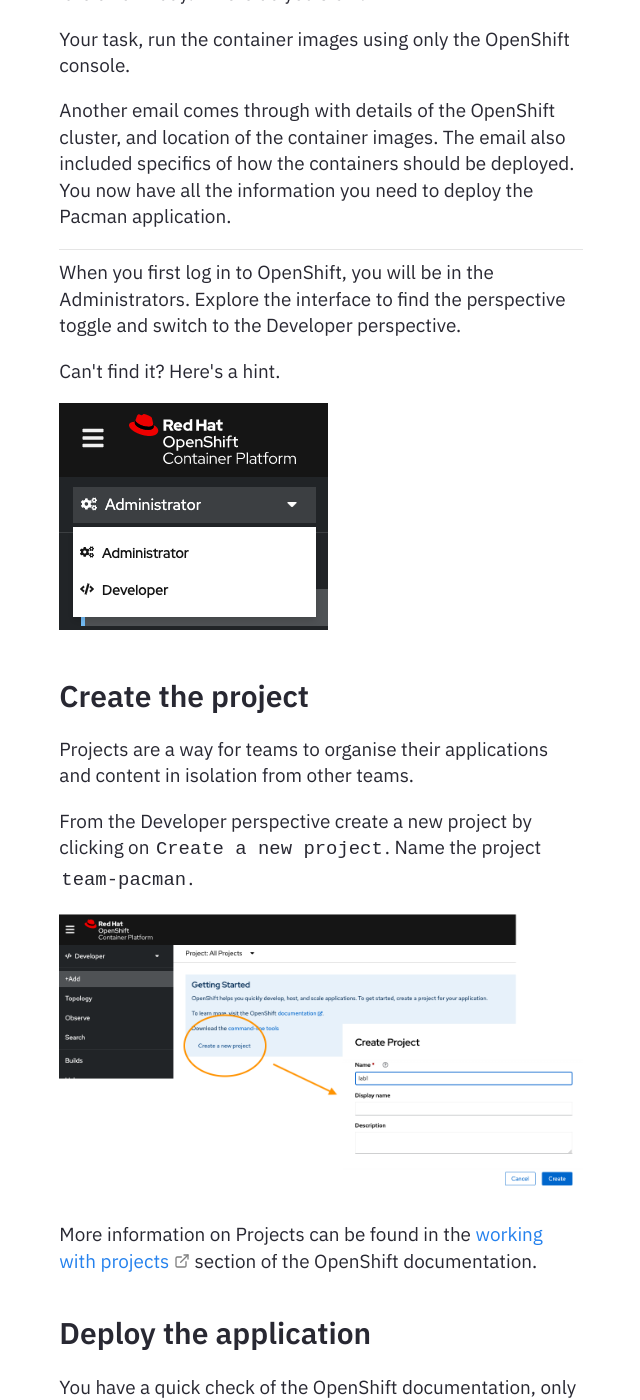
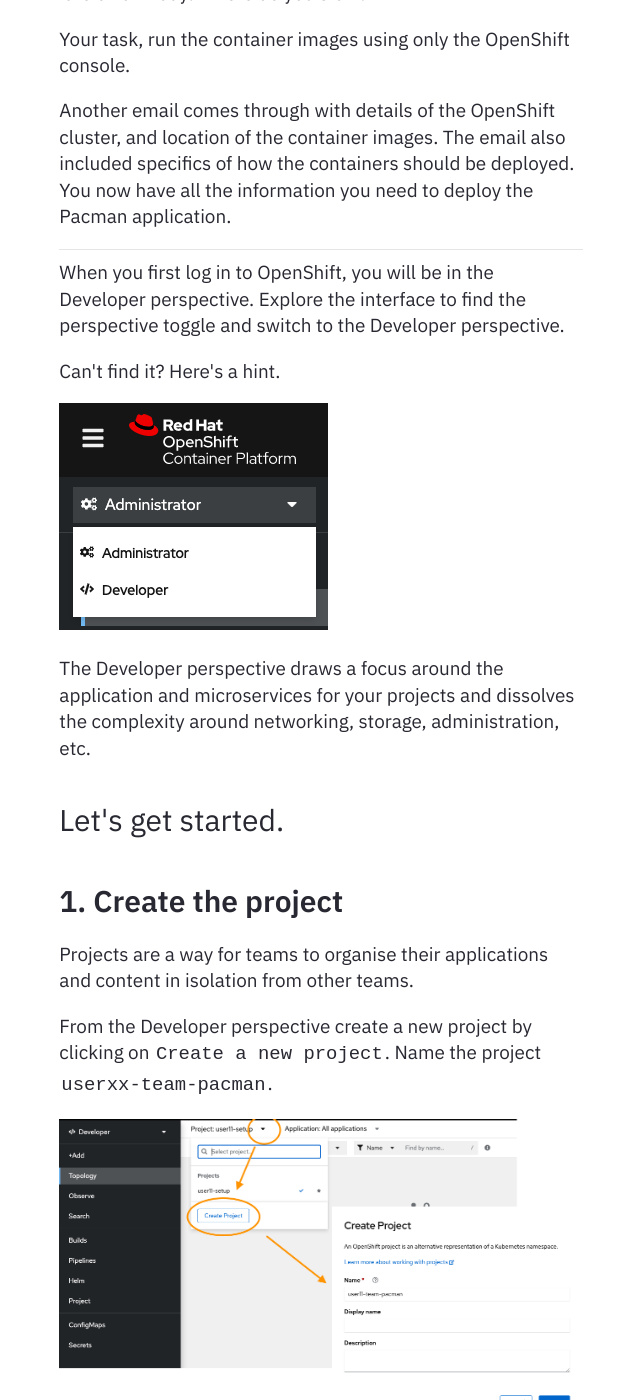
Before and after one commit to lijcam/lijcam.github.io, a Jekyll site: the page built from _lessons/deploy applications using the openshift console.md, in a window 1280 px wide and 1400 px high, scrolled down 982 px. Shown: the whole window, without its empty margins (319-959 px from the left). Built offline with Jekyll 4.4.1, drawn with Linux system fonts in a browser that asks for light colours; some of the changed text lies outside the part shown.

Commit message:
Update to track 1 content

```diff
--- a/_lessons/deploy applications using the openshift console.md
+++ b/_lessons/deploy applications using the openshift console.md
@@ -29,25 +29,28 @@ Another email comes through with details of the OpenShift cluster, and location
 The email also included specifics of how the containers should be deployed.
 You now have all the information you need to deploy the Pacman application.
 <hr>
-When you first log in to OpenShift, you will be in the Administrators. Explore the interface to find the perspective toggle and switch to the Developer perspective.
+When you first log in to OpenShift, you will be in the Developer perspective. Explore the interface to find the perspective toggle and switch to the Developer perspective.
 
 Can't find it? Here's a hint.
 
 ![perspective-toggle](../assets/img/perspective-toggle.png)
 
+The Developer perspective draws a focus around the application and microservices for your projects and dissolves the complexity around networking, storage, administration, etc.
 
-## Create the project
+### Let's get started.
+
+## 1. Create the project
 
 Projects are a way for teams to organise their applications and content in isolation from other teams.
 
 From the Developer perspective create a new project by clicking on `Create a new project`.
-Name the project `team-pacman`.
+Name the project `userxx-team-pacman`.
 
 ![New Project](../assets/img/create-new-project.png)
 
 More information on Projects can be found in the [working with projects](https://docs.openshift.com/container-platform/4.11/applications/projects/working-with-projects.html "Red Hat OpenShift documentation") section of the OpenShift documentation.
 
-## Deploy the application
+## 2. Deploy the application
 
 You have a quick check of the OpenShift documentation, only to find that there are [numerous ways](https://docs.openshift.com/container-platform/4.11/applications/creating_applications/odc-creating-applications-using-developer-perspective.html "Red Hat OpenShift documentation") to manage an application in a Kubernetes cluster. But since the development team have provided the location of two container images, we can simply deploy from the image.
 
@@ -89,10 +92,11 @@ Deploy the Pacman container using these parameters.
 
 ### The completed form should resemble the following example.
 ![Deploy Pacman](../assets/img/deploy-pacman.png)
-<hr>
 
-# Verifying our application is available
+# 3. Verifying our application is available
 
 After completing our deployments, we can return to the topology screen. You will notice that the Pacman container has a small arrow symbol to the right of it. This links to the route of the application. Pressing this will take you to the Pacman application.
 
 ![Pacman route](../assets/img/launch-route.png)
+
+What OpenShift has done behind the scenes is taken care of all the plumbing — the networking, services, routes, and deployments. We can export those objects from OpenShift and use them to form the basis of a infrastructure-as-code practice around our application.
```
Also changed, not shown: assets/img/create-new-project.png.
